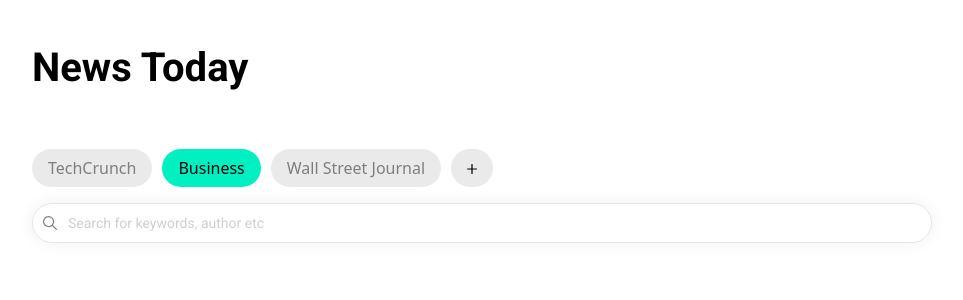
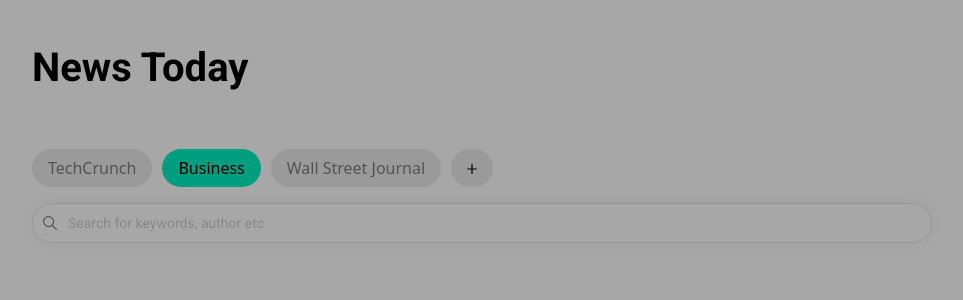
Before and after one commit to ks-mani/wizroot-assignment, a React (Create React App) app: page / in a window 1280 px wide. Shown: the top 300 px of the page, without its empty margins (158-1121 px from the left). Built offline with nearby package versions, Linux system fonts and the light colour scheme.

Commit message:
Overlay - 1

```diff
--- a/src/News/NewsComponent.js
+++ b/src/News/NewsComponent.js
@@ -3,6 +3,7 @@ import './NewsComponent.css';
 import plus from '../assets/icon_ionic-ios-add.svg';
 
 import { news_categories } from '../Data/constants';
+import Overlay from '../Utilities/Overlay'
 
 
 export default function NewsComponent() {
@@ -29,6 +30,7 @@ export default function NewsComponent() {
                 <li id='add-item' className='category-list-item'><img src={plus} /></li>
             </ul>
             <input className='search-box' type='text' placeholder='Search for keywords, author etc' />
+            <Overlay></Overlay>
         </>
     )
 }
--- /dev/null
+++ b/src/Utilities/Overlay.css
@@ -0,0 +1,9 @@
+.overlay {
+    position: absolute;
+    width: 100vw;
+    height: 100vh;
+    top: 0;
+    left: 0;
+    background: #00000058 0% 0% no-repeat padding-box;
+    opacity: 1;
+}
--- /dev/null
+++ b/src/Utilities/Overlay.js
@@ -0,0 +1,10 @@
+import React from 'react';
+import './Overlay.css'
+
+export default function Overlay() {
+    return (
+        <div className="overlay">
+
+        </div>
+    )
+}
```
